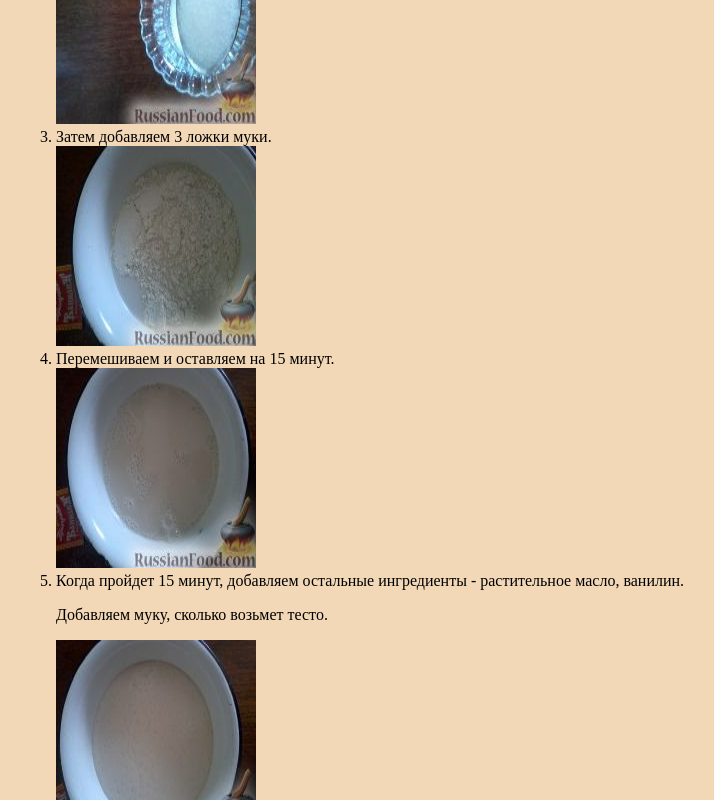
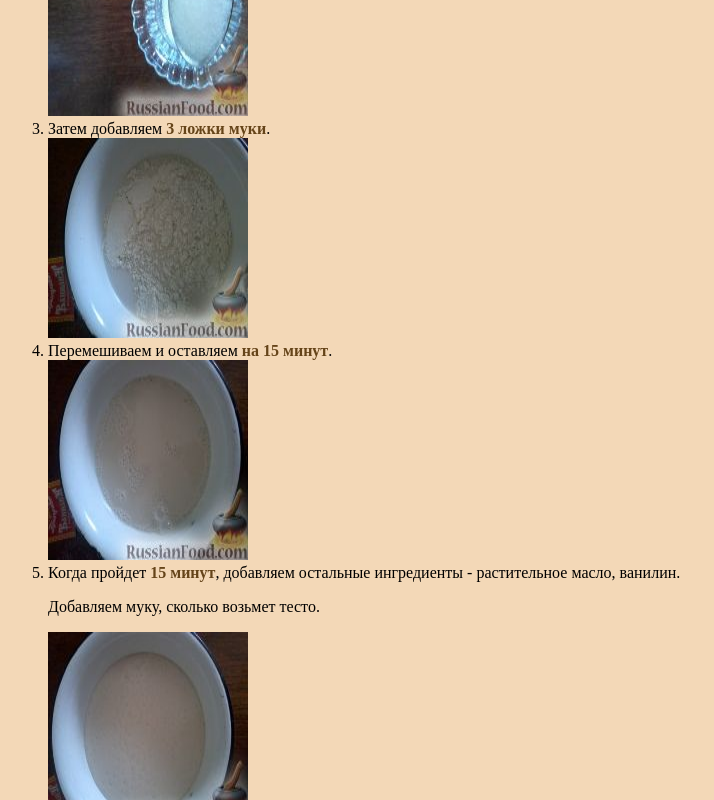
Before and after one commit to vikamalykh/web-front-labs, a plain HTML site: page Buns.html in a window 1280 px wide. Shown: the part 1540-2340 px from the top of the page, without its empty margins (2-716 px from the left). Drawn offline with Linux system fonts and the light colour scheme.

Commit message:
Форматирование оформления текста

```diff
--- a/Buns.html
+++ b/Buns.html
@@ -7,8 +7,8 @@
             body{
                 background-color: #f3d8b7;
                 text-align: justify;
+                margin: 0;
                 padding: 10px;
-                align-items: center;
             }
             table{
                 background-color: #e5c49a
@@ -71,7 +71,7 @@
         </table>
 
             <h3 style="color:#654419">Пошаговый рецепт</h3>
-            Все, что понадобится, чтобы приготовить булочки из детства "Вкусняшки"!
+            Все, что понадобится, чтобы приготовить булочки из детства <b style="color:#654419">"Вкусняшки"!</b>
             <p><img src="2.jpg" height="200" width="150"></p>
             <p><b style="color:#654419">Точно</b> следуйте по рецепту и вы получите вкусные булочки!</p>
 
@@ -80,11 +80,11 @@
                 <img src="3.jpg" height="200" width="200">
                 <li>Добавляем сахар.</li>
                 <img src="4.jpg" height="200" width="200">
-                <li>Затем добавляем 3 ложки муки.</li>
+                <li>Затем добавляем <b style="color:#654419">3 ложки муки</b>.</li>
                 <img src="5.jpg" height="200" width="200">
-                <li> Перемешиваем и оставляем на 15 минут.</li>
+                <li> Перемешиваем и оставляем <b style="color:#654419">на 15 минут</b>.</li>
                 <img src="6.jpg" height="200" width="200">
-                <li>Когда пройдет 15 минут, добавляем остальные ингредиенты - растительное масло, ванилин.
+                <li>Когда пройдет <b style="color:#654419">15 минут</b>, добавляем остальные ингредиенты - растительное масло, ванилин.
                     <p>Добавляем муку, сколько возьмет тесто.</p></li>
                 <img src="7.jpg" height="200" width="200">
                 <li>Получается вот такое тесто.</li>
@@ -101,7 +101,7 @@
                 <img src="13.jpg" height="200" width="200">
                 <li>Каждую защипляем снизу и обмакиваем верхушкой в сахар.</li>
                 <img src="14.jpg" height="200" width="200">
-                <li>Даем расстояться, а затем ставим выпекать. При 180 градусах на 20 минут.</li>
+                <li>Даем расстояться, а затем ставим выпекать. <b style="color:#654419">При 180 градусах на 20 минут.</b></li>
                 <img src="15.jpg" height="200" width="200">
             </ol>
         <b style="color:#654419">Итоговый вид на булочки из детства:</b>
```
